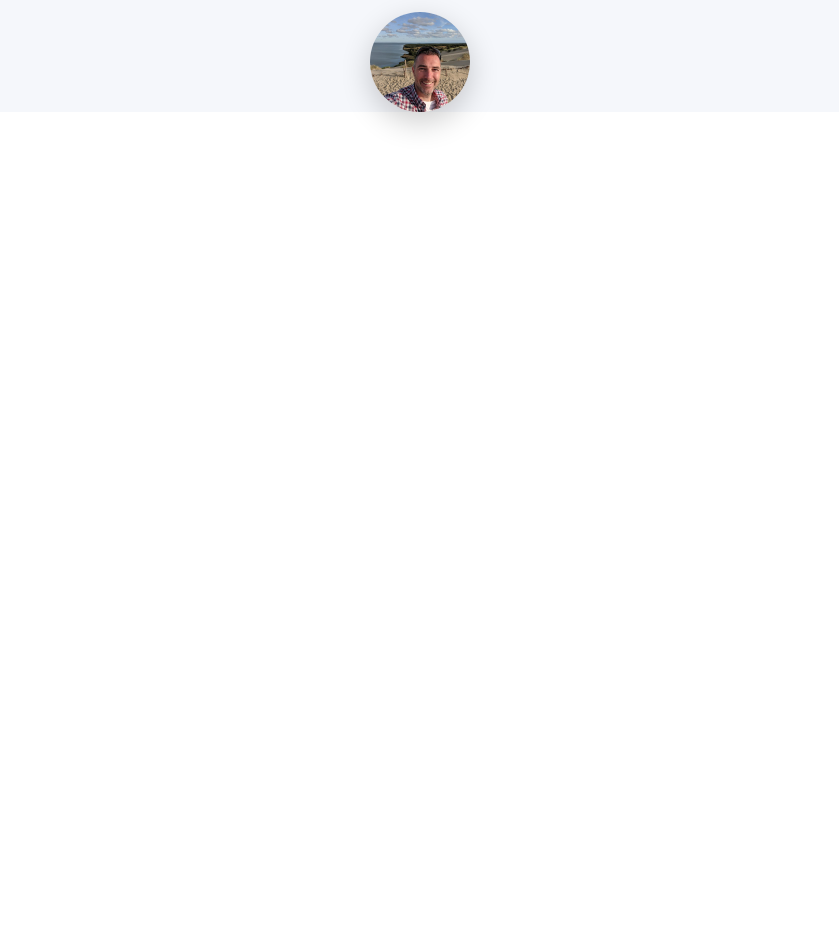
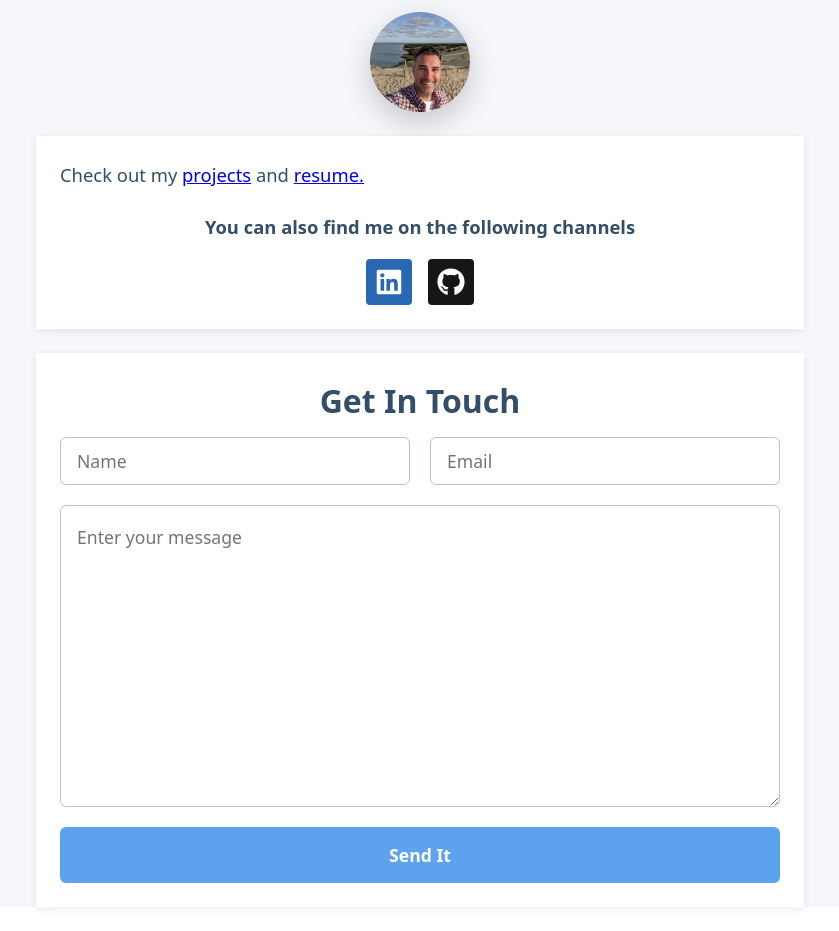
Before and after one commit to CreationsCaplette/creationscaplette_react, a React (Vite) app in the folder creationscaplette/: page /contact in a window 1280 px wide. Shown: the part 180-1111 px from the top of the page, without its empty margins (220-1059 px from the left). Before the commit the page ends 800 px from the top, so only its background shows below. Built offline with nearby package versions, Linux system fonts and the light colour scheme.

Commit message:
Added more things to the contact page

```diff
--- a/creationscaplette/src/components/MainNavigation.module.css
+++ b/creationscaplette/src/components/MainNavigation.module.css
@@ -6,7 +6,6 @@
 }
 
 .topbar {
-  max-width: 1100px;
   margin: 0 auto 0;
   display: flex;
   align-items: center;
--- a/creationscaplette/src/pages/Contact.jsx
+++ b/creationscaplette/src/pages/Contact.jsx
@@ -1,5 +1,8 @@
+import { Link } from 'react-router-dom';
+
+import { FaGithub, FaLinkedin } from 'react-icons/fa'
+
 import classes from './Contact.module.css';
-
 import davidImg from '../assets/david.jpg'
 
 function ContactPage() {
@@ -11,9 +14,74 @@ function ContactPage() {
                 </div>
             </header>
 
-            <main className={classes.content}>
+            <main>
                 <div className={classes.mugshot}>
                     <img src={davidImg} alt="David Caplette" />
+                </div>
+
+                <div className={classes.content}>
+                    <p className={classes.introduction}>
+                        Check out my <Link to="/projects">projects</Link> and <Link to="/resume">resume.</Link>
+                    </p>
+
+                    <h2>You can also find me on the following channels</h2>
+
+                    <ul className={classes.sociallinks}>
+                        <li>
+                            <a
+                                href="https://linkedin.com/in/davidcaplette"
+                                target="_blank"
+                                rel="noreferrer"
+                                aria-label="LinkedIn"
+                            >
+                                <FaLinkedin size={28} />
+                            </a>
+                        </li>
+                        <li>
+                            <a
+                                href="https://github.com/CreationsCaplette"
+                                target="_blank"
+                                rel="noreferrer"
+                                aria-label="GitHub"
+                            >
+                                <FaGithub size={28} />
+                            </a>
+                        </li>
+                    </ul>
+                </div>
+
+                <div className={classes.content}>
+                    <form className={classes.contactform}>
+                        <h2>Get In Touch</h2>
+
+                        <div className={classes.formrow}>
+                            <input
+                                type="text"
+                                name="name"
+                                placeholder="Name"
+                                aria-label="Name"
+                                required
+                            />
+
+                            <input
+                                type="email"
+                                name="email"
+                                placeholder="Email"
+                                aria-label="Email"
+                                required
+                            />
+                        </div>
+
+                        <textarea
+                            name="message"
+                            placeholder="Enter your message"
+                            aria-label="Message"
+                            rows="10"
+                            required
+                        />
+
+                        <button type="submit">Send It</button>
+                    </form>
                 </div>
             </main>
         </div>
--- a/creationscaplette/src/pages/Contact.module.css
+++ b/creationscaplette/src/pages/Contact.module.css
@@ -1,5 +1,5 @@
 .pageshell {
-  width: 100%;
+  min-height: 100vh;
   background: #f5f7fb;
   color: #1f2937;
 }
@@ -20,15 +20,9 @@
   gap: 48px;
 }
 
-.content {
-  max-width: 1100px;
-  margin: 0 auto;
-  padding: 24px 0 0;
-}
-
 .mugshot {
   width: 100px;
-  margin: 0 auto;
+  margin: 24px auto;
   flex-shrink: 0;
 }
 
@@ -39,3 +33,137 @@
   border-radius: 50%;
   box-shadow: 0 10px 30px rgba(0, 0, 0, 0.2);
 }
+
+.content {
+  max-width: 768px;
+  margin: 24px auto;
+  padding: 24px;
+  background: #fff;
+  box-shadow: 0 2px 8px rgba(15, 23, 42, 0.08);
+}
+
+.introduction {
+  color: #334e68;
+  font-size: 1.15rem;
+  line-height: 1.6;
+}
+
+.content h2 {
+  margin: 24px 0 18px;
+  color: #334e68;
+  font-size: 1.15rem;
+  text-align: center;
+}
+
+.sociallinks {
+  display: flex;
+  justify-content: center;
+  gap: 16px;
+  padding: 0;
+  list-style: none;
+}
+
+.sociallinks a {
+  display: grid;
+  width: 46px;
+  height: 46px;
+  place-items: center;
+  color: #fff;
+  border-radius: 4px;
+  transition:
+    transform 0.2s ease,
+    opacity 0.2s ease;
+}
+
+.sociallinks li:first-child a {
+  background: #2867b2;
+}
+
+.sociallinks li:last-child a {
+  background: #171515;
+}
+
+.sociallinks a:hover {
+  opacity: 0.85;
+  transform: translateY(-2px);
+}
+
+@media (max-width: 600px) {
+  .pageshell {
+    padding: 28px 16px 48px;
+  }
+
+  .content {
+    padding: 56px 24px 64px;
+  }
+}
+
+.contactform h2 {
+  margin: 0 0 12px;
+  font-size: 2rem;
+  color: #334e68;
+}
+
+.formrow {
+  display: grid;
+  grid-template-columns: 1fr 1fr;
+  gap: 20px;
+  margin-bottom: 20px;
+}
+
+.contactform input,
+.contactform textarea {
+  width: 100%;
+  padding: 18px 16px;
+  border: 1px solid #b8c4d2;
+  border-radius: 6px;
+  color: #334e68;
+  font: inherit;
+  font-size: 1.1rem;
+  outline: none;
+}
+
+.contactform input {
+  height: 48px;
+}
+
+.contactform textarea {
+  display: block;
+  min-height: 64px;
+  resize: vertical;
+  margin-bottom: 20px;
+}
+
+.contactform input:focus,
+.contactform textarea:focus {
+  border-color: #5da2ed;
+  box-shadow: 0 0 0 2px rgba(93, 162, 237, 0.2);
+}
+
+.contactform button {
+  width: 100%;
+  padding: 15px;
+  border: 0;
+  border-radius: 6px;
+  background: #5da2ed;
+  color: #fff;
+  font: inherit;
+  font-weight: 700;
+  font-size: 1.1rem;
+  cursor: pointer;
+  transition: background-color 0.2s ease;
+}
+
+.contactform button:hover {
+  background: #438edb;
+}
+
+@media (max-width: 600px) {
+  .formrow {
+    grid-template-columns: 1fr;
+  }
+
+  .contactform h2 {
+    font-size: 1.7rem;
+  }
+}
```
